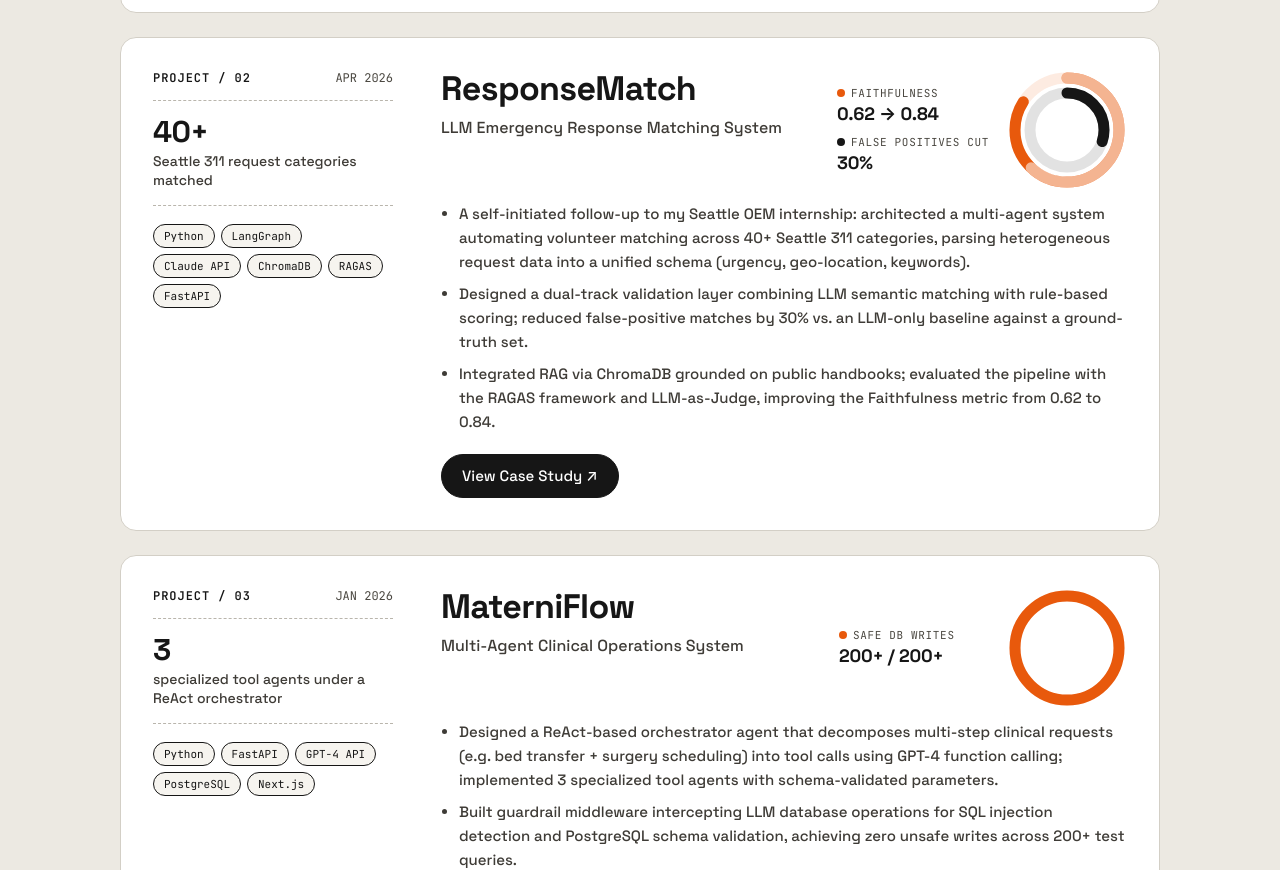
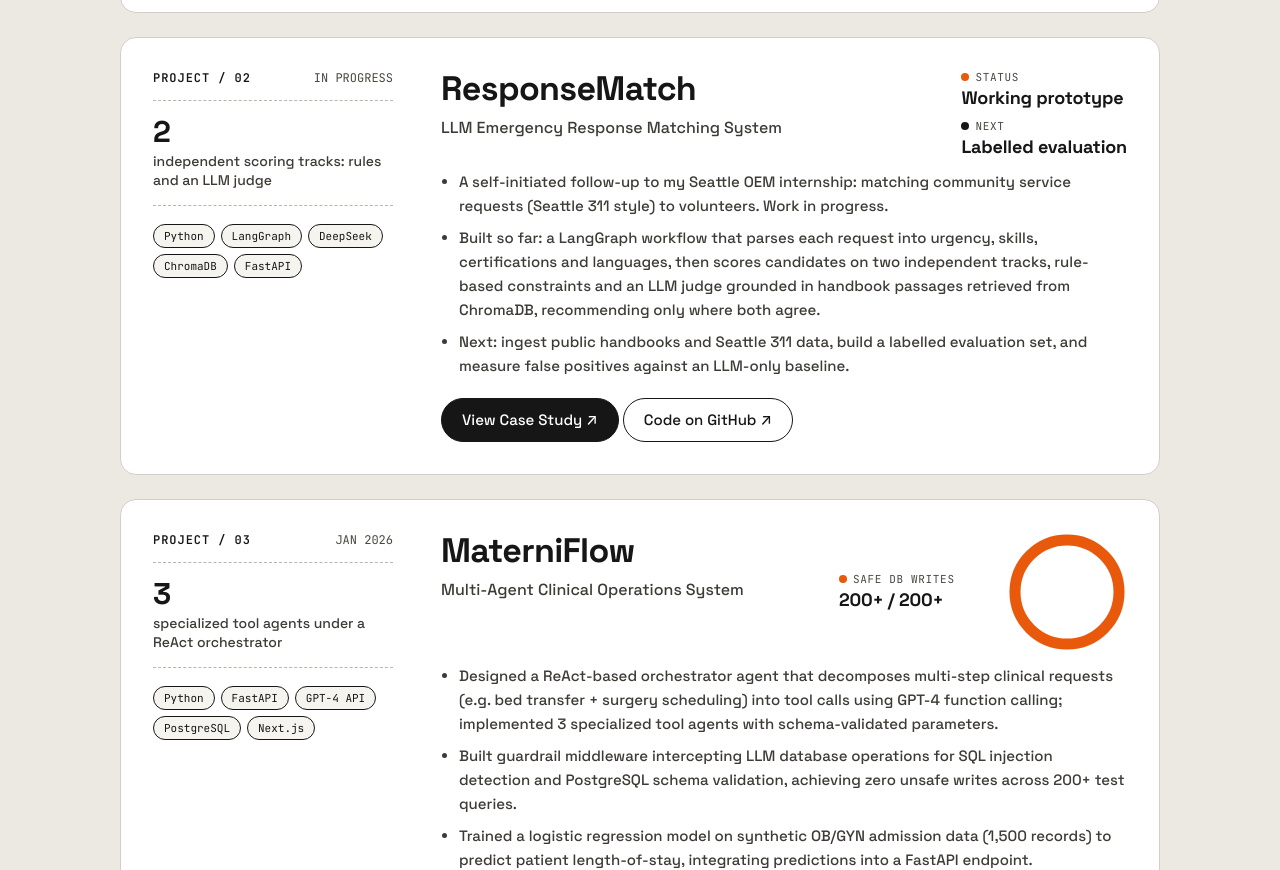
Before and after one commit to Edwardx258/Edwardx258.github.io, a website: page index.html in a window 1280 px wide. Shown: the part 3780-4650 px from the top of the page. Drawn offline with Linux system fonts and the light colour scheme.

Commit message:
Mark ResponseMatch as in progress
The project is a working prototype, not finished, so the card and case
study no longer claim measured results. They describe what is built
(dual-track LangGraph workflow, DeepSeek backend, ChromaDB retrieval),
what comes next (labelled evaluation against an LLM-only baseline), and
link to the code.

Co-Authored-By: Claude Opus 5.5 <noreply@anthropic.com>
Claude-Session: https://claude.ai/code/session_01VnWPDNnHmjdBEWoSt9wjDj

```diff
--- a/index.html
+++ b/index.html
@@ -279,10 +279,10 @@
         <article class="card" data-project data-reveal style="--d:120ms" data-name="ResponseMatch" data-href="responsematch.html" data-tags="Python|LLM / RAG|ML / AI">
           <div class="card-body">
             <div class="card-meta">
-              <div class="card-top"><strong>PROJECT / 02</strong><span>APR 2026</span></div>
-              <div class="scale"><b>40+</b><span>Seattle 311 request categories matched</span></div>
+              <div class="card-top"><strong>PROJECT / 02</strong><span>IN PROGRESS</span></div>
+              <div class="scale"><b>2</b><span>independent scoring tracks: rules and an LLM judge</span></div>
               <ul class="tags" aria-label="Tech stack">
-                <li class="tag">Python</li><li class="tag">LangGraph</li><li class="tag">Claude API</li><li class="tag">ChromaDB</li><li class="tag">RAGAS</li><li class="tag">FastAPI</li>
+                <li class="tag">Python</li><li class="tag">LangGraph</li><li class="tag">DeepSeek</li><li class="tag">ChromaDB</li><li class="tag">FastAPI</li>
               </ul>
             </div>
             <div class="card-main">
@@ -294,26 +294,17 @@
                 </div>
                 <div class="rings">
                   <dl class="legend">
-                    <div><dt><i class="dot0"></i>FAITHFULNESS</dt><dd>0.62 → 0.84</dd></div>
-                    <div><dt><i class="dot1"></i>FALSE POSITIVES CUT</dt><dd>30%</dd></div>
+                    <div><dt><i class="dot0"></i>STATUS</dt><dd>Working prototype</dd></div>
+                    <div><dt><i class="dot1"></i>NEXT</dt><dd>Labelled evaluation</dd></div>
                   </dl>
-                  <svg class="ring-svg" viewBox="0 0 120 120" aria-hidden="true">
-                    <g transform="rotate(-90 60 60)">
-                      <circle class="t0" cx="60" cy="60" r="52"></circle>
-                      <circle class="ring-fill c0" cx="60" cy="60" r="52" data-v="0.84" data-k="0"></circle>
-                      <circle class="ring-fill ring-ghost" cx="60" cy="60" r="52" data-v="0.62" data-k="0"></circle>
-                      <circle class="t1" cx="60" cy="60" r="37"></circle>
-                      <circle class="ring-fill c1" cx="60" cy="60" r="37" data-v="0.3" data-k="1"></circle>
-                    </g>
-                  </svg>
                 </div>
               </div>
               <ul class="bullets">
-                <li>A self-initiated follow-up to my Seattle OEM internship: architected a multi-agent system automating volunteer matching across 40+ Seattle 311 categories, parsing heterogeneous request data into a unified schema (urgency, geo-location, keywords).</li>
-                <li>Designed a dual-track validation layer combining LLM semantic matching with rule-based scoring; reduced false-positive matches by 30% vs. an LLM-only baseline against a ground-truth set.</li>
-                <li>Integrated RAG via ChromaDB grounded on public handbooks; evaluated the pipeline with the RAGAS framework and LLM-as-Judge, improving the Faithfulness metric from 0.62 to 0.84.</li>
+                <li>A self-initiated follow-up to my Seattle OEM internship: matching community service requests (Seattle 311 style) to volunteers. Work in progress.</li>
+                <li>Built so far: a LangGraph workflow that parses each request into urgency, skills, certifications and languages, then scores candidates on two independent tracks, rule-based constraints and an LLM judge grounded in handbook passages retrieved from ChromaDB, recommending only where both agree.</li>
+                <li>Next: ingest public handbooks and Seattle 311 data, build a labelled evaluation set, and measure false positives against an LLM-only baseline.</li>
               </ul>
-              <div class="card-cta"><a class="btn btn-solid btn-sm" href="responsematch.html">View Case Study ↗</a></div>
+              <div class="card-cta"><a class="btn btn-solid btn-sm" href="responsematch.html">View Case Study ↗</a> <a class="btn btn-line btn-sm" href="https://github.com/Edwardx258/ResponseMatch">Code on GitHub ↗</a></div>
             </div>
           </div>
         </article>
```
Also changed, not shown: responsematch.html (+1 -1 lines).
